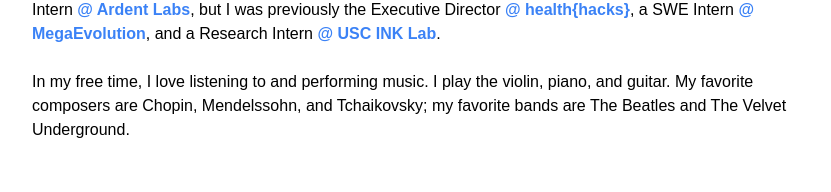
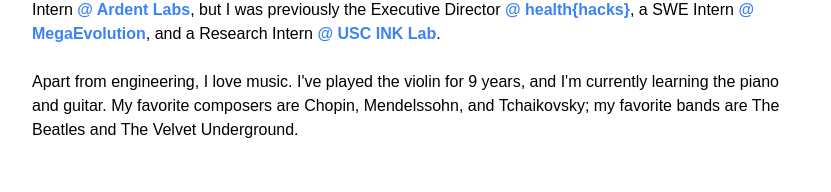
Before and after one commit to michaelhyi/personal-website, a Next.js app: page / in a window 1280 px wide. Shown: the part 519-711 px from the top of the page, without its empty margins (224-1055 px from the left). Built offline with nearby package versions, Linux system fonts and the light colour scheme; a web font is replaced by a local one.

Commit message:
feat(about): reworded about me

```diff
--- a/app/components/About.tsx
+++ b/app/components/About.tsx
@@ -47,10 +47,10 @@
       </div>
       <br />
       <div>
-        In my free time, I love listening to and performing music. I play the
-        violin, piano, and guitar. My favorite composers are Chopin,
-        Mendelssohn, and Tchaikovsky; my favorite bands are The Beatles and The
-        Velvet Underground.
+        Apart from engineering, I love music. I've played the violin for 9
+        years, and I'm currently learning the piano and guitar. My favorite
+        composers are Chopin, Mendelssohn, and Tchaikovsky; my favorite bands
+        are The Beatles and The Velvet Underground.
       </div>
     </div>
   );
```
